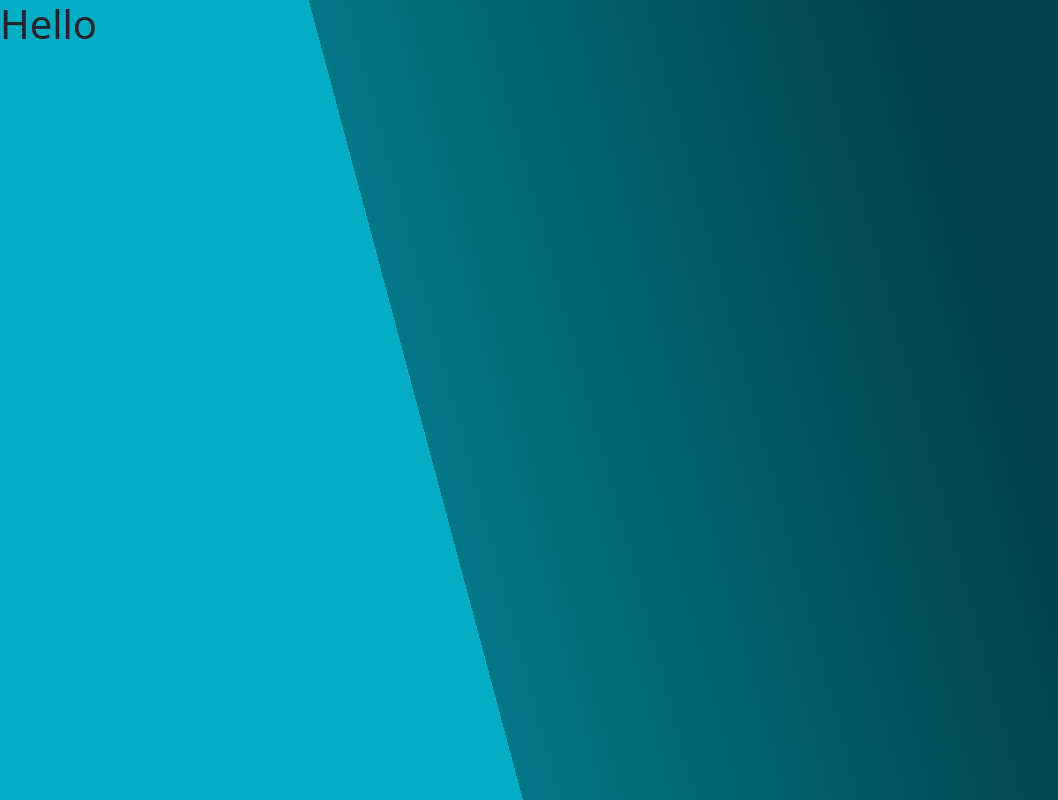
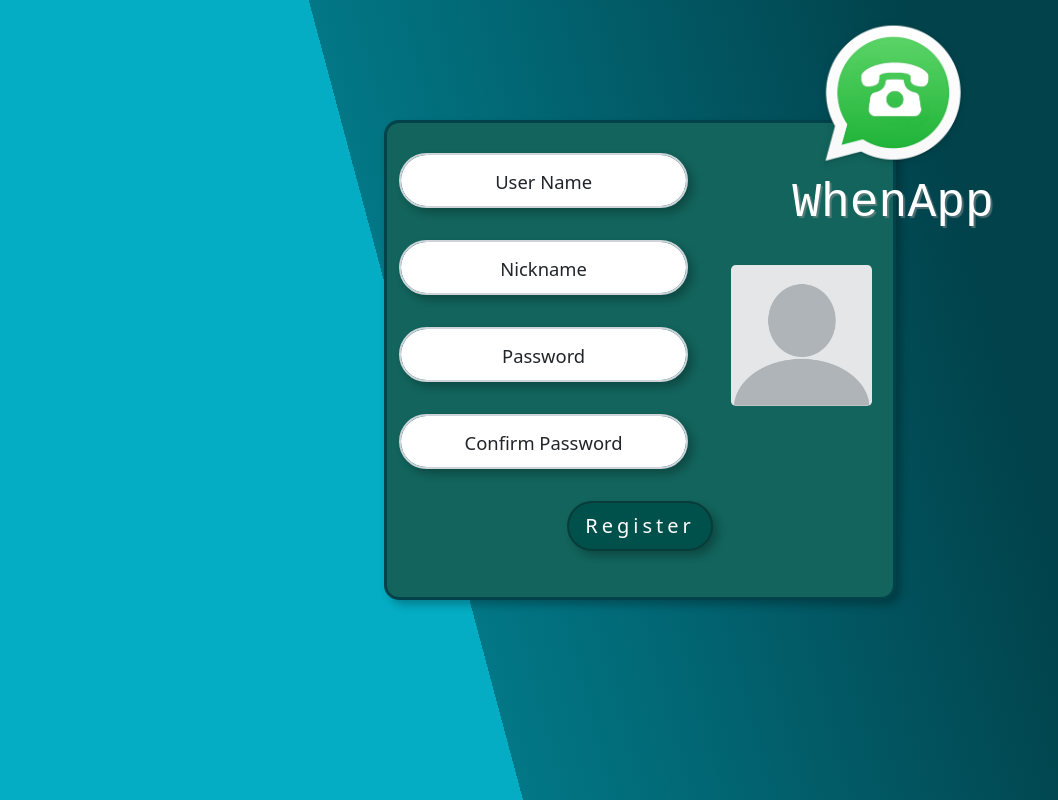
Before and after one commit to NoamCohen48/WhenApp1, a React (Create React App) app: page /register in a window 1280 px wide. Shown: the whole page, without its empty margins (0-1058 px from the left). Built offline with nearby package versions, Linux system fonts and the light colour scheme.

Commit message:
besic register

```diff
--- /dev/null
+++ b/src/Pages/Forms/Register/RegisterForm.css
@@ -0,0 +1,166 @@
+.logo-right {
+  position: absolute;
+  top: 0%;
+  left: 100%;
+  height: 27vh;
+  width: 17vw;
+  transform: translate(-50%, -50%);
+
+  align-items: center;
+  align-content: center;
+  text-align: center;
+}
+
+.logo-right img {
+  transform-origin: 50% 50%;
+  transition: transform 1s ease-in-out;
+
+  animation-duration: 2s;
+  animation-name: fadein;
+  animation-timing-function: cubic-bezier(0.65, 0.24, 0.53, 0.86);
+
+  height: 20vh;
+}
+
+.logo-right img:hover {
+  transform: rotate(0.5turn);
+}
+
+@keyframes fadein {
+  from {
+    opacity: 0;
+    transform: scale(0, 0);
+  }
+
+  to {
+    opacity: 100%;
+    transform: scale(1, 1);
+  }
+}
+
+.logo-right h1 {
+    color: white;
+    font-weight: 500;
+    font-size: 6vh;
+    font-family: "Courier New", Courier, monospace;
+    text-shadow: 2px 2px 1px rgba(150, 150, 150, 0.5);
+    animation-duration: 2s;
+    animation-name: fadein;
+    animation-timing-function: cubic-bezier(0.65, 0.24, 0.53, 0.86);
+}
+
+.register-container {
+  position: relative;
+  width: 40vw;
+  height: 60vh;
+  margin: 15vh auto 0 auto;
+  padding-bottom: 5vh;
+
+  background-color: #12645c;
+
+  border-style: solid;
+  border-radius: 15px;
+  border-color: #01424b;
+  border-width: 3px;
+
+  align-items: center;
+  align-content: center;
+  text-align: center;
+}
+
+.register-container form {
+  width: 100%;
+
+  margin: 0 auto 0 auto;
+
+  padding: 3vh 0 0 0;
+}
+
+.register-container form .form-floating {
+  width: 60%;
+  margin: 0 0 4vh 0;
+}
+
+.register-container form .form-floating input {
+  border-width: 2px;
+  text-align: center;
+  height: calc(2.5rem + 15px);
+  font-size: 1.15rem;
+}
+
+.register-container form .form-floating label {
+  text-align: center;
+  width: 100%;
+  font-size: 1.15rem;
+
+  vertical-align: middle;
+  line-height: calc(2.5rem + 15px);
+  padding: 0;
+
+  transform-origin: 50% -15px;
+  transition: opacity 0.1s ease-in-out, transform 0.1s ease-in-out;
+}
+
+.register-container .avatar {
+  position: absolute;
+  top: 30%;
+  left: 68%;
+  height: 20vh;
+  width: 11vw;
+}
+
+.register-container button {
+  --btn-bg-color: #00504b;
+  --btn-bg-light: #165c57;
+  --btn-br-color: #093c38;
+
+  background-color: var(--btn-bg-color);
+
+  border-style: solid;
+  border-width: 2px;
+  border-color: var(--btn-br-color);
+  letter-spacing: 0.25rem;
+}
+
+.register-container button:hover {
+  background-color: var(--btn-bg-light);
+  border-color: var(--btn-br-color);
+}
+
+/* .container-small button:focus {
+  -webkit-box-shadow: 0px 0px 16px 6px rgba(9, 60, 56, 0.3);
+  box-shadow: 0px 0px 16px 6px rgba(9, 60, 56, 0.3);
+
+  outline: none;
+}
+.container-small btn:focus{
+  box-shadow: 0px 0px 16px 6px rgba(9, 60, 56, 0.3);
+} */
+
+
+.register-container p {
+  position: absolute;
+
+  bottom: 0;
+  left: 0;
+  right: 0;
+
+  margin-left: auto;
+  margin-right: auto;
+
+  align-self: center;
+
+  color: white;
+  font-size: 1.2rem;
+  font-weight: 400;
+  letter-spacing: 0.1rem;
+  word-spacing: 0.1rem;
+}
+
+.register-container .c-shadow,
+.register-container.c-shadow,
+.container-large.c-shadow {
+  box-shadow: 5px 5px 9px 0px rgba(0, 0, 0, 0.26);
+  -webkit-box-shadow: 5px 5px 9px 0px rgba(0, 0, 0, 0.26);
+  -moz-box-shadow: 5px 5px 9px 0px rgba(0, 0, 0, 0.26);
+}
--- a/src/Pages/Forms/Register/RegisterForm.js
+++ b/src/Pages/Forms/Register/RegisterForm.js
@@ -1,9 +1,66 @@
-import React from 'react';
+import React, { useRef } from 'react';
+
+import '../Login/LoginForm.css'
+
+import './RegisterForm.css'
+
+import { Link, useNavigate } from 'react-router-dom';
+
+import { findPerson ,registerPerson } from '../../../db/api.js'
+
 
 function RegisterForm(props) {
+
+    const usernameInput = useRef();
+    const passwordInput = useRef();
+    const confirmPasswordInput = useRef();
+    const nicknameInput = useRef();
+
+    const navigate = useNavigate();
+
+    function Register(event) {
+        event.preventDefault();
+
+        let username = usernameInput.current.value;
+        let password = passwordInput.current.value;
+        let confirmPassword = confirmPasswordInput.current.value;
+        let nickname = nicknameInput.current.value;
+    }
+
     return (
         <>
-            <h1>Hello</h1>
+            <div className="container-lg register-container c-shadow" >
+                <div className='logo-right'>
+                    <img src='/resources/Logo.png' alt='logo' />
+                    <h1>WhenApp</h1>
+                </div>
+
+                <div>
+                    <form onSubmit={Register} className=''>
+                        <div className="form-floating">
+                            <input type="text" className="form-control rounded-pill c-shadow" id="inputUsername" placeholder=" " ref={usernameInput} required />
+                            <label htmlFor="inputUsername">User Name</label>
+                        </div>
+                        <div className="form-floating">
+                            <input type="text" className="form-control rounded-pill c-shadow " id="inputNickname" placeholder=" " ref={nicknameInput} required />
+                            <label htmlFor="inputPassword">Nickname</label>
+                        </div>
+                        <div className="form-floating">
+                            <input type="password" className="form-control rounded-pill c-shadow " id="inputPassword" placeholder=" " ref={passwordInput} required />
+                            <label htmlFor="inputPassword">Password</label>
+                        </div>
+                        <div className="form-floating">
+                            <input type="password" className="form-control rounded-pill c-shadow " id="inputPassword" placeholder=" " ref={passwordInput} required />
+                            <label htmlFor="inputPassword">Confirm Password</label>
+                        </div>
+                        <div className="avatar">
+                            <img src="/resources/emptyAvatar.jpg" className="rounded-3 img-fluid"
+                                alt="Avatar" />
+                        </div>
+                        <button type="submit" className="btn btn-primary btn-lg rounded-pill c-shadow">Register</button>
+                    </form>
+                </div>
+            </div>
         </>
     )
 }
```
Also changed, not shown: public/resources/emptyAvatar.jpg (added).
